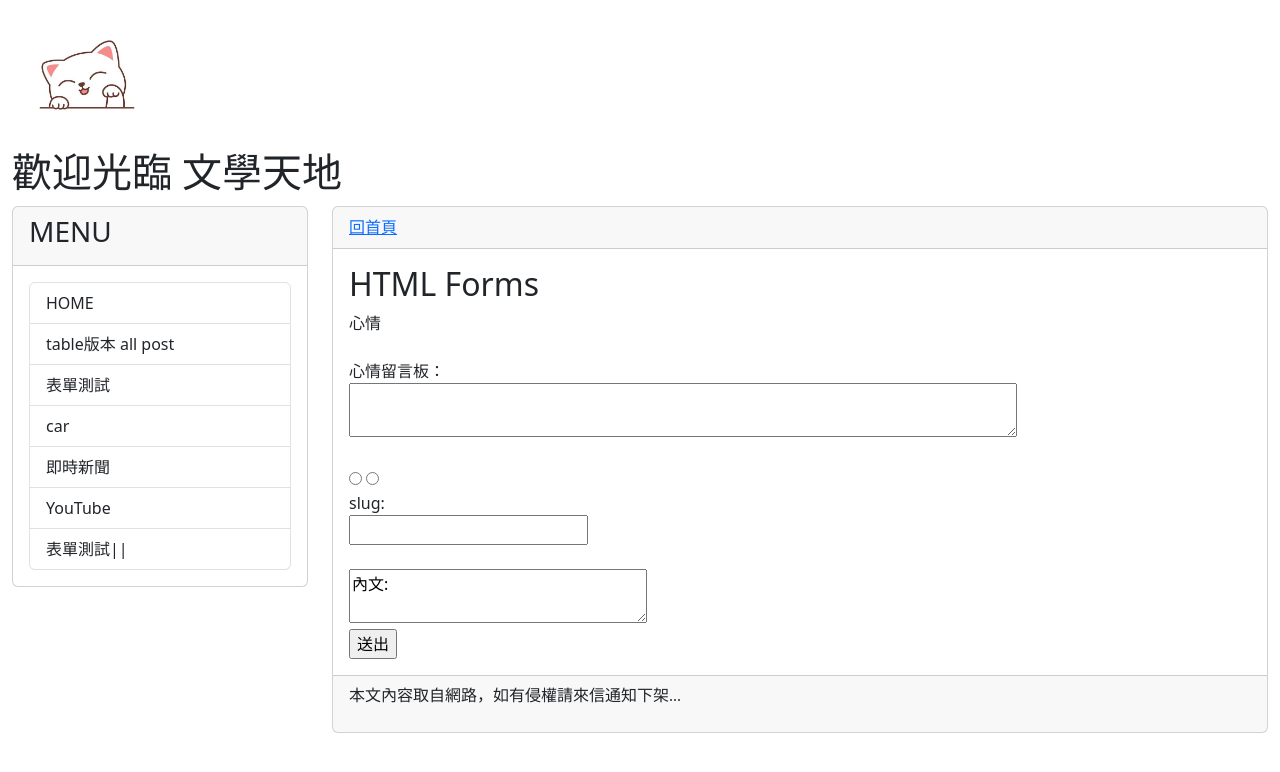
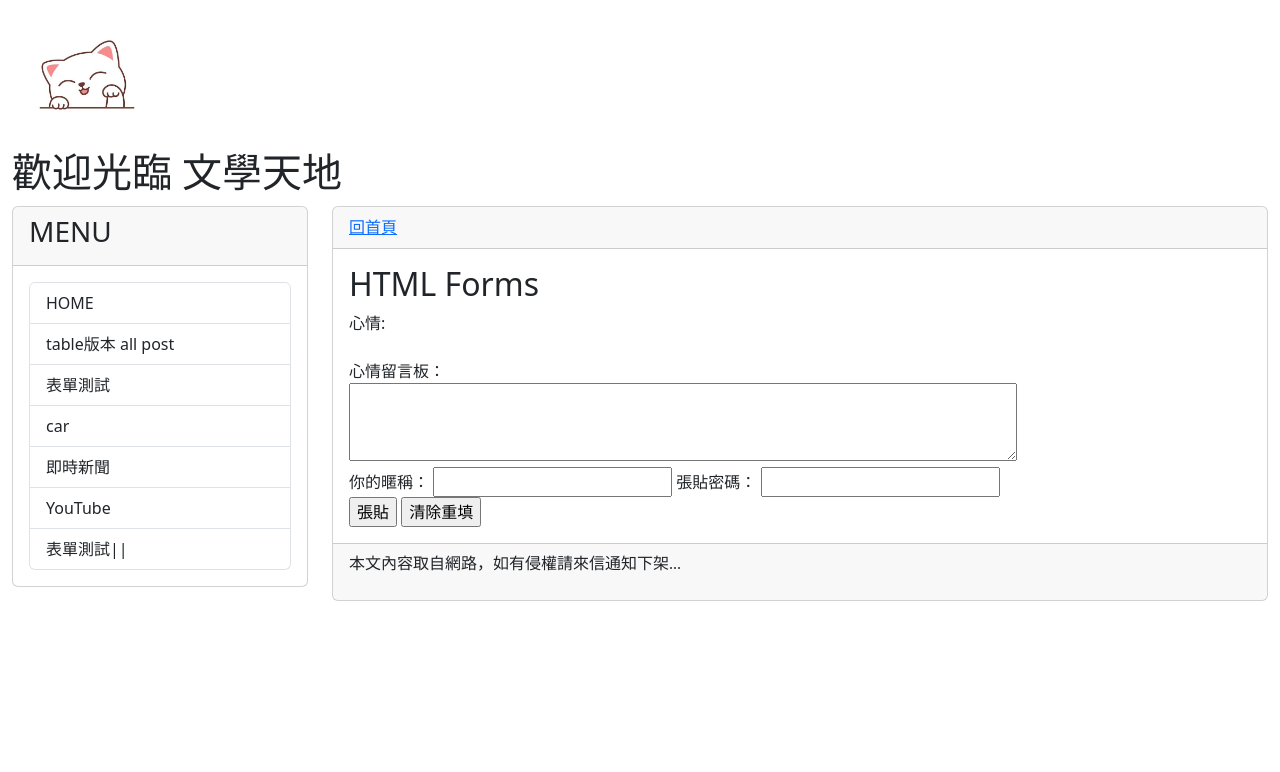
Before and after one commit to kathy1124/mblog0927, a Django app: page /test in a window 1280 px wide. Shown: the top 772 px of the page. Run offline with Django 4.2, Linux system fonts and the light colour scheme; data that the repository does not hold is empty.

Commit message:
留言板

```diff
--- a/mytest/templates/myform.html
+++ b/mytest/templates/myform.html
@@ -6,27 +6,27 @@
 
 {% block content %}
 <h2>HTML Forms</h2>
+{% if message %}
+    <div class='alert alert-warning'>
+        {{ message }}
+    </div>
+{% endif %}
 <form action="" method="post">
         {% csrf_token %}
-    <label for="title">心情</lable><br>
-        {% for m in moods %}
-            <input type="radio" name="mood" value="{{m.ststus}}">{{ m.status }}<br>
-        {% endfor %}
-        <br>
-        心情留言板：<br/>
-        <textarea name='user_post' row=3 cols=70></textarea>
-        <br/>
-        <label for="title"></label><br>
-        <input type="radio" id='tech' name="category" value='科技'></input>
+    <label for="title">心情:</label><br>
+    {% for m in moods %}
+    <input type='radio' name='mood' value='{{ m.status }}'>{{ m.status }}</input>
+    {% endfor %}
+    <br>
+    心情留言板：<br/>
+    <textarea name='user_post' rows=3 cols=70></textarea>
+    <br/>
+    <label for='user_id'>你的暱稱：</label>
+    <input id='user_id' type='text' name='user_id'>
+    <label for='user_pass'>張貼密碼：</label>
+    <input id='user_pass' type='password' name='user_pass'><br/>
+    <input type='submit' value='張貼'>
+    <input type='reset' value='清除重填'>
+</form>
 
-        <input type="radio" id='other' name="category" value='其他'></input>
-        <label for="other"></label><br>
-
-
-        <label for="lname">slug:</label><br>
-        <input type="text" id="slug" name="slug"><br><br>
-        <textarea for="content" name="content" cols='30'>內文:</textarea><br>
-        <input type="submit" value="送出">
-
-</form>
 {% endblock content %}
--- a/mytest/views.py
+++ b/mytest/views.py
@@ -1,9 +1,8 @@
-from django.shortcuts import render
 from mytest.models import Post, Mood
-from django.shortcuts import redirect
+from django.shortcuts import redirect, render
 # Create your views here.
 def index(request):
-    post = Post.objects.filter(enabled=True).order_by('pub_time')[:30]
+    posts = Post.objects.filter(enabled=True).order_by('-pub_time')[:30] #用pub_time倒序 顯示前3筆
     moods= Mood.objects.all()
     if request.method == 'GET':
         return render(request, 'myform.html', locals())
@@ -12,16 +11,16 @@ def index(request):
             user_id = request.POST['user_id']
             user_pass = request.POST['user_pass']
             user_post = request.POST['user_post']
-            user_mood = request.POST['user_mood']
+            user_mood = request.POST['mood']
             mood = Mood.objects.get(status=user_mood)
-            post = Post(mood=mood, nickname=user_id, del_pass=user_post )
+            post = Post(mood=mood, nickname=user_id, del_pass=user_post, message=user_post )
             post.save()
-            message = '成功儲存！請儲存你的編輯密碼[{}]!''訊息需審查後才會顯示',format(user_pass)
-            return redirect("test-new",locals())
+            message = f'成功儲存！請儲存你的編輯密碼[{user_pass}]!，訊息需審查後才會顯示'.format(user_pass)
+            return render(request,"myform.html",locals())
         except Exception as e:
             print(e)
             message = '出現錯誤'
             return render(request, 'myform.html', locals())
     else:
-        message = '/post/get 出現錯誤'
+        message ='/post/get 出現錯誤'
         return render(request, 'myform.html', locals())
```
